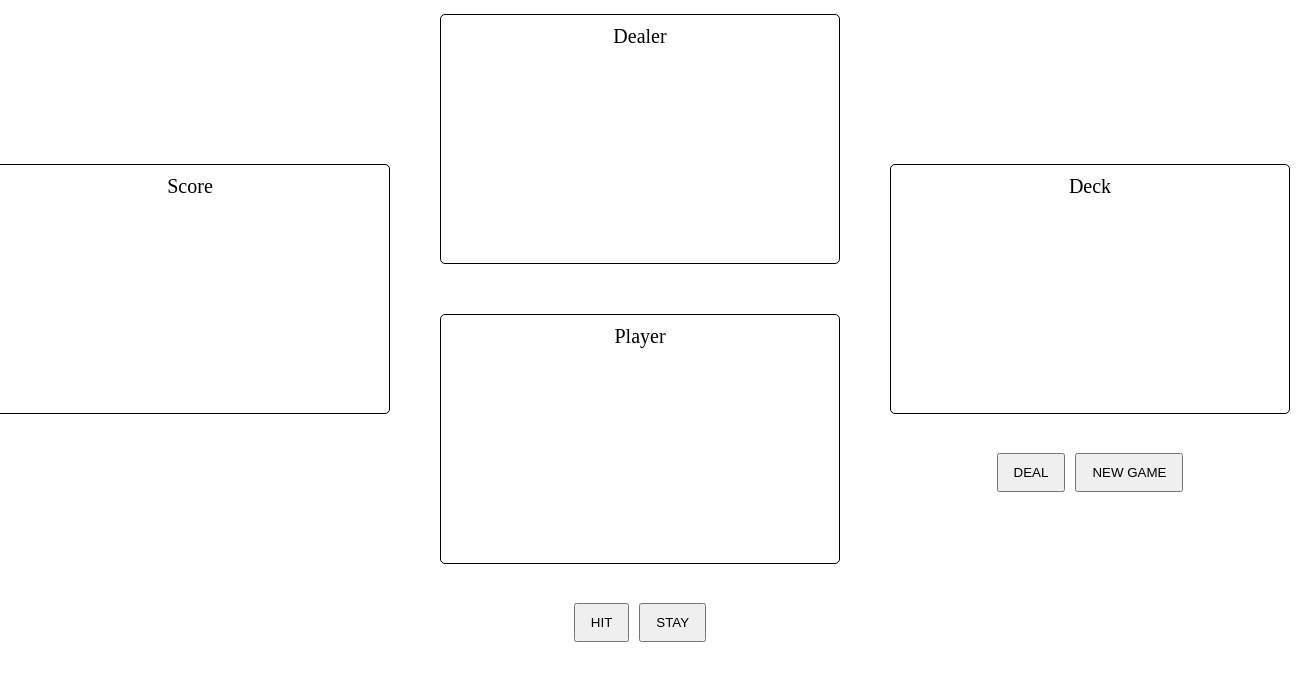
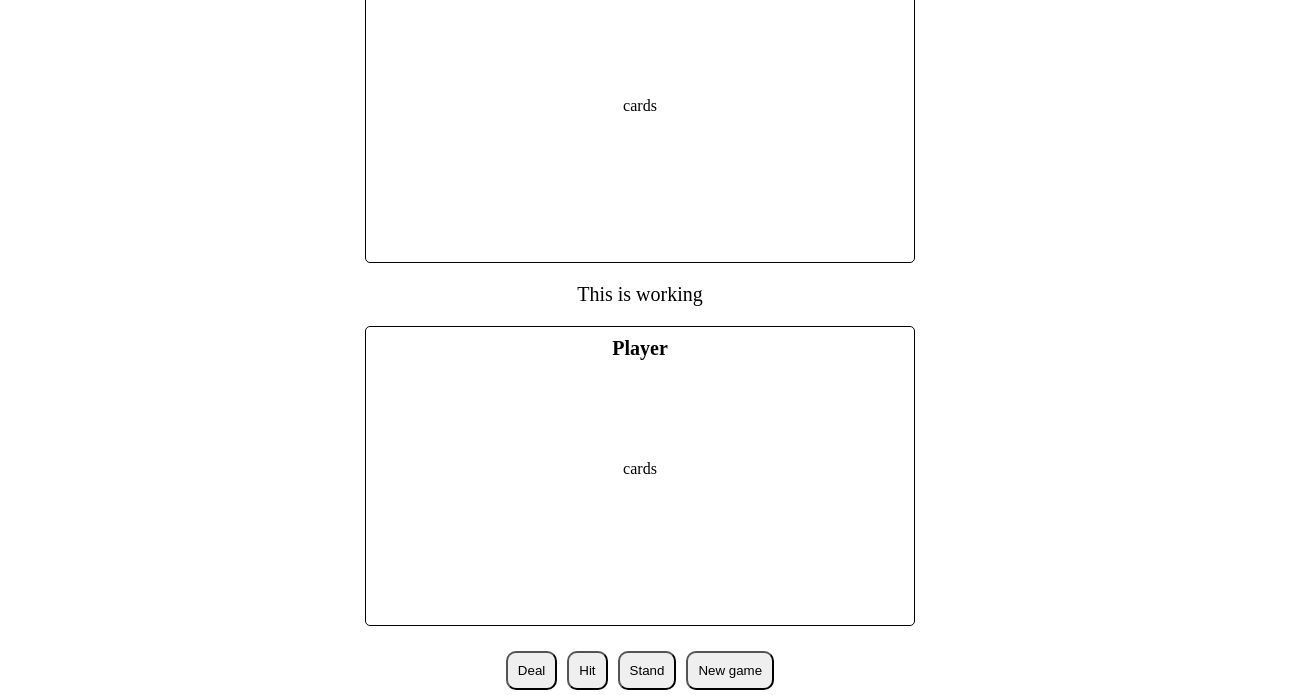
Before and after one commit to jjng03/Project-1-Blackjack, a plain HTML site: page index.html in a window 1280 px wide. Shown: the part 148-843 px from the top of the page, 1315 px wide, since content can reach past the window. Before the commit the page ends 800 px from the top, so only its background shows below. Drawn offline with Linux system fonts and the light colour scheme.

Commit message:
removed score & deck div class to make it more simple

```diff
--- a/app.js
+++ b/app.js
@@ -33,18 +33,34 @@
 
 */
 //---------------------------------------------------------------------------------
-// ****** GLOBAL VARIABLES ******
+// ****** DOM VARIABLES ******
 //---------------------------------------------------------------------------------
 
-var player = 0;
-var dealer = 0;
-var playerScore = 0;
-var dealerScore = 0;
+let deal = document.querySelector('.deal-btn')
+let hit = document.querySelector('.hit-btn')
+let stand = document.querySelector('.stand-btn')
+let newGame = document.querySelector('.new-btn')
+let dCards = document.querySelector('#dealer_cards')
+let pCards = document.querySelector('#player_cards')
 
-var deck = [];
+//---------------------------------------------------------------------------------
+// ****** GAME VARIABLES ******
+//---------------------------------------------------------------------------------
 
-var onHit = true; // allow the player to hit while player <= 21
-var blackJack = false;
+let gameStart = false;
+let playerScore = 0;
+let dealerScore = 0;
+let deck = [];
+
+//---------------------------------------------------------------------------------
+// ****** BUTTONS ******
+//---------------------------------------------------------------------------------
+
+// deal.addEventListener('click', () => {
+//     buildDeck();
+//     shuffleDeck(deck);
+//     dCards.innerHTML = deck;
+// })
 
 //---------------------------------------------------------------------------------
 // ****** FUNCTIONS ******
@@ -52,20 +68,21 @@ var blackJack = false;
 
 function buildDeck() {
     let cards = ["A", "2", "3", "4", "5", "6", "7", "8", "9", "10", "J", "Q", "K"];
-    let suits = ["C", "D", "H", "S"];
+    let suits = ["♠", "♣", "♥", "♦"];
+    let deck = [];
 
     // iterates through each card and suit and pushed into the empty array of "deck"
     for (let i = 0; i < suits.length; i++) {
         for (let j = 0; j < cards.length; j++) {
-            deck.push(`${cards[j]}-${suits[i]}`)
+            deck.push(`${cards[j]}${suits[i]}`)
         }
     }
-    // console.log(deck)
+    // console.log(deck);
 }
 
-buildDeck()
+// buildDeck()
 
-function shuffleDeck() {
+function shuffleDeck(deck) {
     for (let i = 0; i < deck.length; i++) {
         let j = Math.floor(Math.random() * deck.length);
         // Math.random() * deck.length will give a random float number between (0 - 52)
@@ -77,7 +94,7 @@ function shuffleDeck() {
         deck[j] = swap;
         // replacing the first element(deck[i]) with the second element(deck[j])
     }
-    console.log(deck)
+    // console.log(deck)
 }
 
-shuffleDeck()
+// shuffleDeck()
--- a/index.html
+++ b/index.html
@@ -13,26 +13,21 @@
         <h1>Blackjack</h1>
     </header>
     <main>
-        <div class="score">
-            <p>Score</p>
-        </div>
         <div class="dealer-player">
             <div class="dealer">
-                <p>Dealer</p>
+                <h2>Dealer</h2>
+                <div id="dealer_cards">cards</div>
             </div>
+            <div class="text">This is working</div>
             <div class="player">
-                <p>Player</p>
-                <div class="buttons1">
-                    <button id="hit_btn">HIT</button>
-                    <button id="stay_btn">STAY</button>
-                </div>
+                <h2>Player</h2>
+                <div id="player_cards">cards</div>
             </div>
-        </div>
-        <div class="deck">
-            <p>Deck</p>
-            <div class="buttons2">
-                <button id="deal_btn">DEAL</button>
-                <button id="new_btn">NEW GAME</button>
+            <div class="buttons">
+                <button id="deal_btn">Deal</button>
+                <button id="hit_btn">Hit</button>
+                <button id="stand_btn">Stand</button>
+                <button id="new_btn">New game</button>
             </div>
         </div>
     </main>
--- a/main.css
+++ b/main.css
@@ -14,8 +14,14 @@ main {
     flex-direction: column;
 }
 
+h2 {
+    font-size: 20px;
+    text-align: center;
+}
+
 header {
-    margin-top: 80px;
+    margin-top: 60px;
+    margin-bottom: 50px;
 }
 
 main {
@@ -23,32 +29,37 @@ main {
     flex-direction: row;
 }
 
-p {
-    font-size: 20px;
-    text-align: center;
-}
-
 .dealer,
-.player,
-.deck,
-.score {
-    height: 250px;
-    width: 400px;
-    margin: 50px 25px;
+.player {
+    height: 300px;
+    width: 550px;
+    margin: 20px 25px;
     padding: 10px;
     border-radius: 5px;
     border: solid 1px black;
 }
 
-.buttons1,
-.buttons2 {
+.text {
+    font-size: 20px;
+    text-align: center;
+}
+
+#player_cards,
+#dealer_cards {
+    text-align: center;
+    margin-top: 100px;
+}
+
+/* styling for buttons */
+
+.buttons {
     display: flex;
     justify-content: center;
     align-items: center;
-    margin-top: 250px;
 }
 
 button {
     margin: 5px;
-    padding: 10px 15px;
+    padding: 10px;
+    border-radius: 10px;
 }
```
Also changed, not shown: 1 other file.
